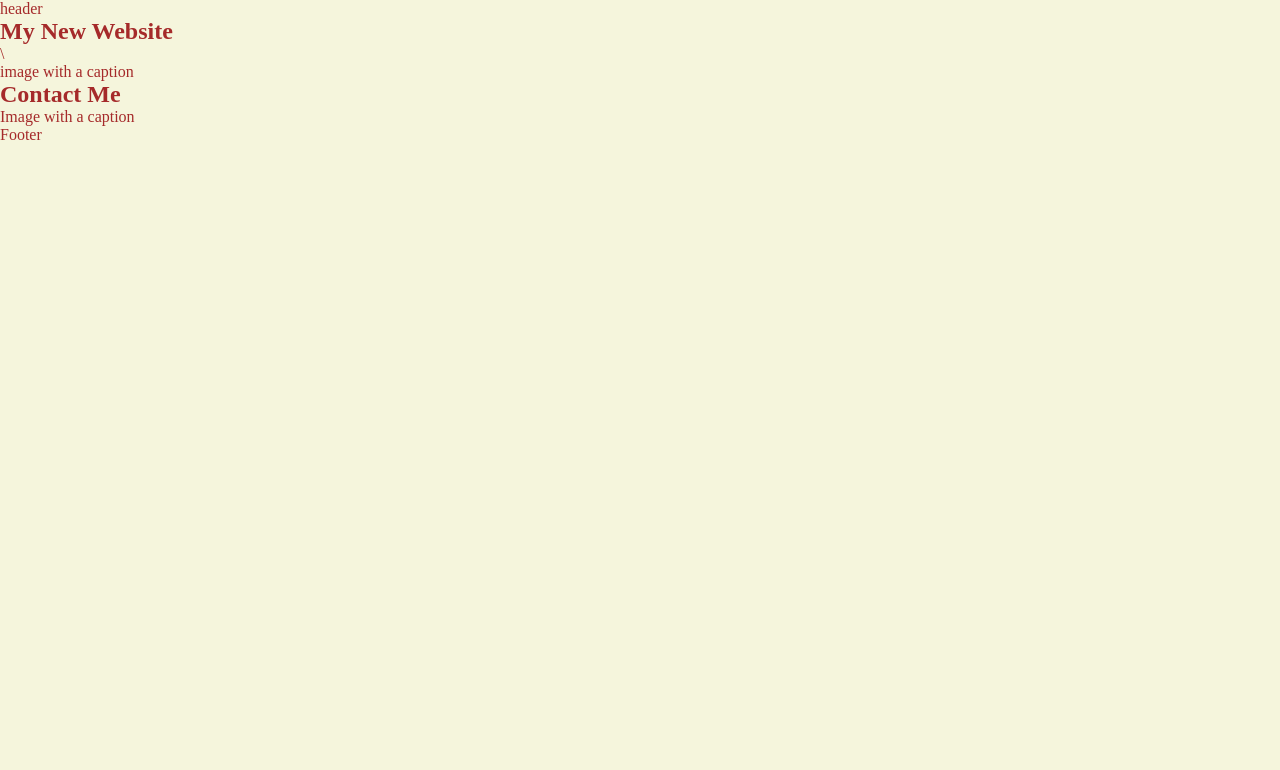
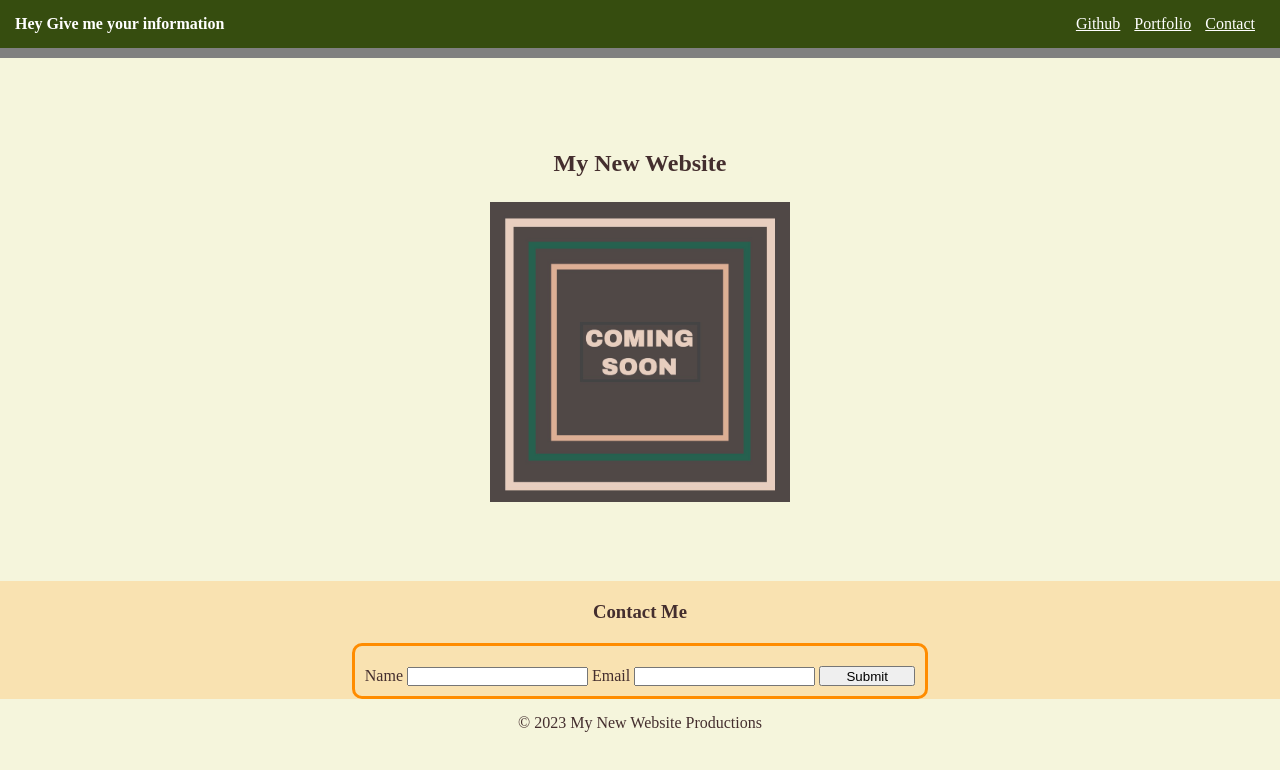
Before and after one commit to IAmFamine/landing-page-demo, a plain HTML site: page index.html in a window 1280 px wide. Drawn offline with Linux system fonts and the light colour scheme.

Commit message:
updated website

```diff
--- a/assets/css/style.css
+++ b/assets/css/style.css
@@ -2,21 +2,92 @@
 * {
 	margin: 0;
 	padding: 0;
+	box-sizing: border-box;
 }
 
 /* Element selectors */
+a{
+	color: white;
+}
+a:hover{
+	color: blue;
+}
 body {
 	background-color: beige;
-	color: brown;
+	text-align: center;
+	font-family: 'Times New Roman', Times, serif;
+	color: rgb(68, 46, 46);
+}
+figure{
+	margin-bottom: 50px;
+}
+img{
+	height: 300px;
+	border-radius: 0%;
+	margin: 25px;
+}
+h1{
+	font-size: 16px;
+	text-align: center;
+}
+h2{
+	padding-top: 75px;
+}
+h3{
+	padding: 20px;
+}
+nav{
+	display: inline;
+}
+main{
+	padding-top: 75px;
+}
+ul{
+	list-style-type: none;
+}
+li{
+	display: inline-block;
+	margin-right: 10px;
 }
 
 /* Class selectors */
-.bg-green {
-	background-color: forestgreen;
-	color: beige;
+.InfoStealer{
+	max-width: fit-content;
+	margin: auto;
+	border: 3px solid darkorange;
+	border-radius: 10px;
+	padding: 10px;
 }
 
+.header-container{
+	position: fixed;
+	width: 100%;;
+	display: flex;
+	justify-content: space-between;
+}
+
+
+
 /* ID selectors */
-#contact {
-	background-color: lightpink;
+#form{
+	display: none;
 }
+#button{
+	width: 96px;
+	height: 20px;
+	margin-top: 10px;
+}
+#header{
+	padding: 15px;
+	border-bottom: 10px solid gray;
+	background-color: #364d0f;
+	color: white;
+}
+#Contact {
+	background-color: rgb(249, 226, 177);
+}
+#footer{
+	padding: 15px;
+	border-top: 10px gray;
+	background-color: hsl(#364d0f);
+}
--- a/index.html
+++ b/index.html
@@ -1,24 +1,43 @@
 <!DOCTYPE html>
 <html lang="en">
-<head>
-    <link rel="stylesheet" href="assets/css/style.css"
+<header>
     <meta charset="UTF-8">
     <meta name="viewport" content="width=device-width, initial-scale=1.0">
-    <title>My landing page </title>
-</head>
+    <title>Mini Project </title>
+    <link rel="stylesheet" href="assets/css/style.css">
+</header>
 <body>
-    <header>header</header>
+<section>
+    <header id="header" class="header-container">
+    <h1>Hey Give me your information</h1>
+     <nav>
+         <ul>
+            <li><a href="https://github.com/IAmFamine" target="_blank" >Github</a></li>
+            <li><a href="#portfolio">Portfolio</a></li>
+            <li><a href="#Contact">Contact</a></li>
+        </ul>
+    </nav>
+</section>
+</header>
     <main>
         <section>
-            <h1>My New Website</h1>\
-            <figure>image with a caption</figure>
+            <h2>My New Website</h2>
+            <figure>
+                <img src="./assets/images/image-1.png" alt="sample image-1">
+            </figure>
         </section>
-        <section>
-            <h2>Contact Me</h2>
-            <figure>Image with a caption</figure>
+        <section id="Contact">
+            <h3>Contact Me</h3>
+            <section class="InfoStealer">
+                <form id="form"> Contact Form</form>
+                <label for="Name">Name</label>
+                <input type="text" id="name" name="name" required>
+                <label for="Email">Email</label>
+                <input type="text" id="Email" name="Email"required>
+                <button id="button" type="button">Submit</button>
+                </section>
         </section>
-        <section></section>
     </main>
-    <footer>Footer</footer>
+    <footer id="footer">© 2023 My New Website Productions</footer>
 </body>
 </html>
```
